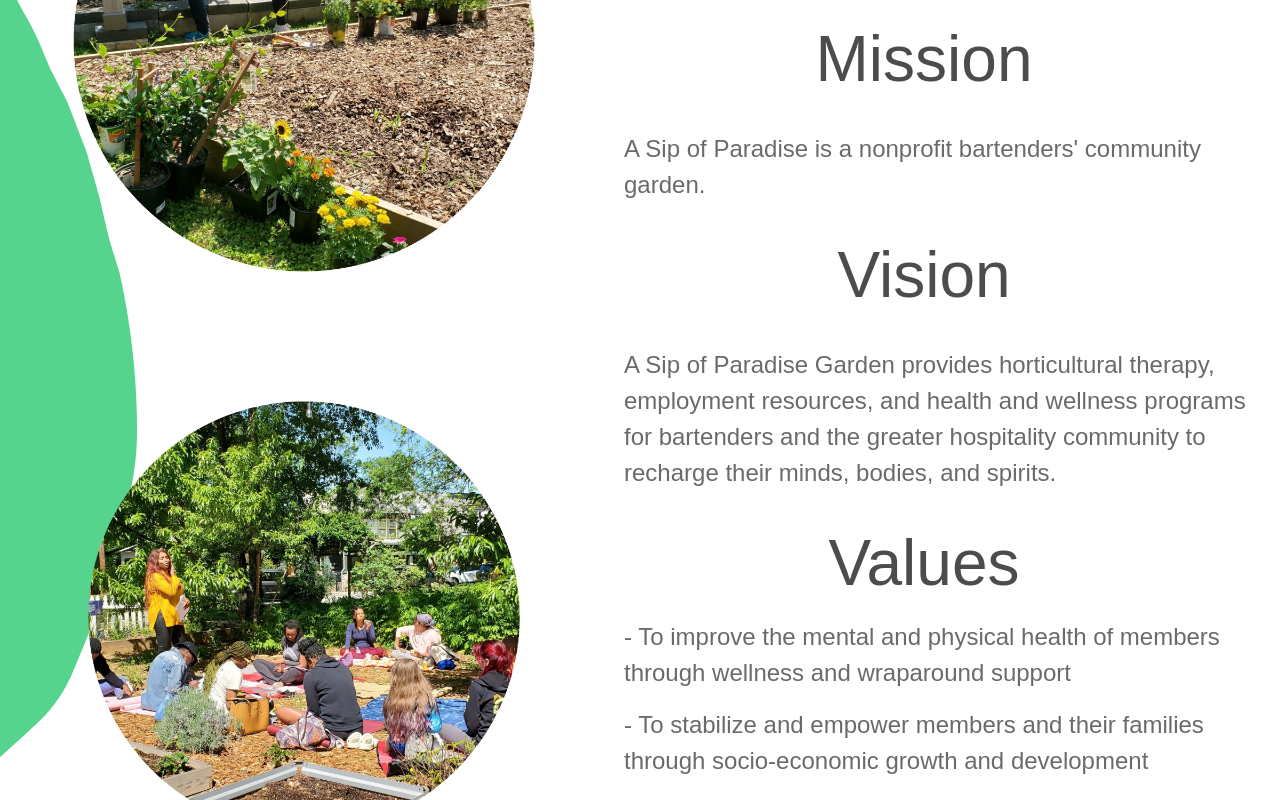
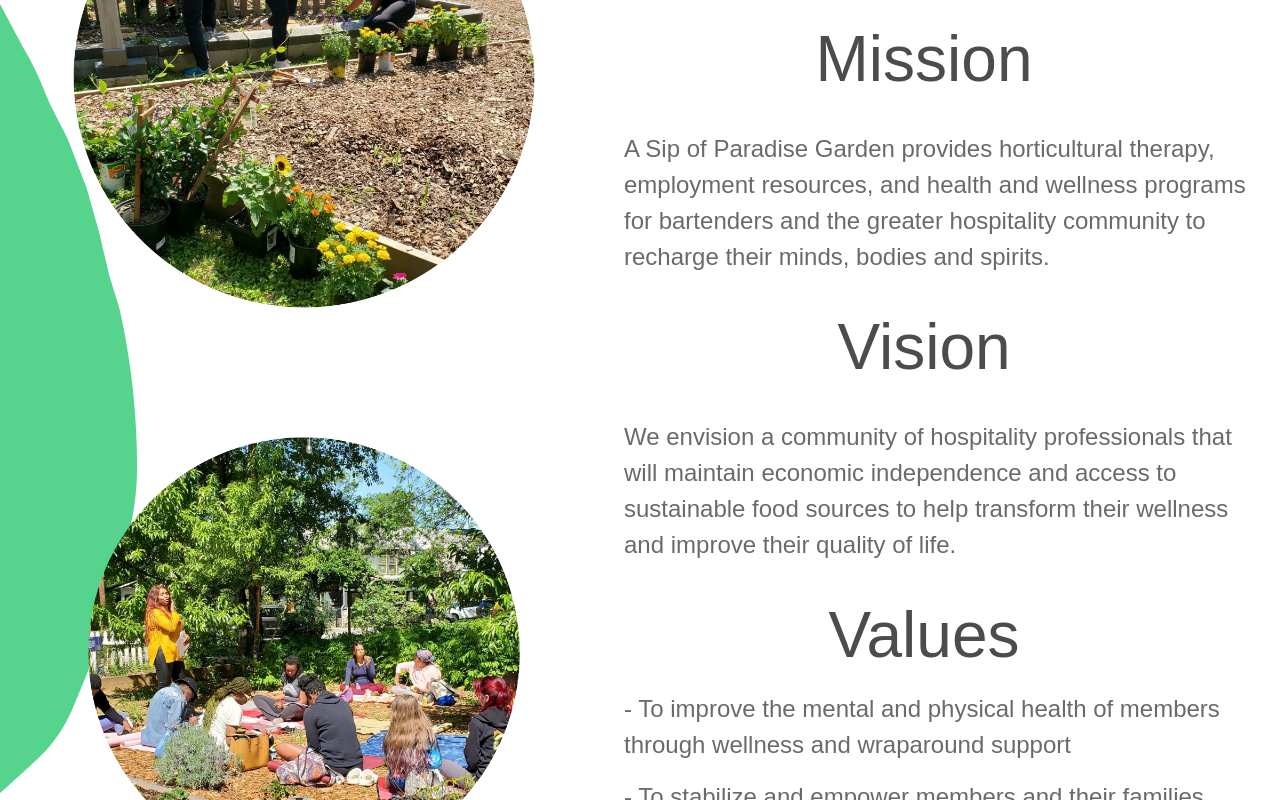
Before and after one commit to A-Sip-Of-Paradise-Garden/ASOP-Final, a React (Create React App) app: page / in a window 1280 px wide. Shown: the part 860-1660 px from the top of the page. Built offline with nearby package versions, Linux system fonts and the light colour scheme; no server answers.

Commit message:
Update Intro.js

```diff
--- a/src/pages/Home/Intro.js
+++ b/src/pages/Home/Intro.js
@@ -33,12 +33,13 @@ const Intro = () => {
                 </p>
                 <h1 className="primary-heading">Mission</h1>
                 <p className="primary-text">
-                    A Sip of Paradise is a nonprofit bartenders' community garden.
+                    A Sip of Paradise Garden provides horticultural therapy, employment resources, and health and wellness programs
+                    for bartenders and the greater hospitality community to recharge their minds, bodies and spirits.
                 </p>
                 <h1 className="primary-heading">Vision</h1>
                 <p className="primary-text">
-                    A Sip of Paradise Garden provides horticultural therapy, employment resources, and health and wellness programs
-                    for bartenders and the greater hospitality community to recharge their minds, bodies, and spirits.
+                    We envision a community of hospitality professionals that will maintain economic independence and access to
+                    sustainable food sources to help transform their wellness and improve their quality of life.
                 </p>
                 <h1 className="primary-heading">Values</h1>
                 <p className="secondary-text">
```
